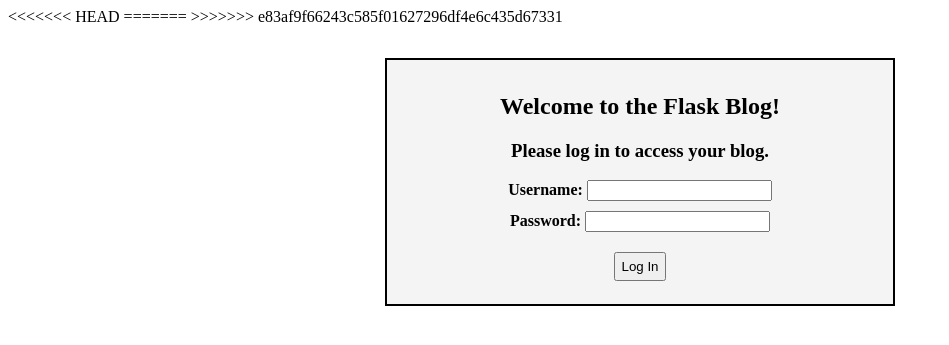
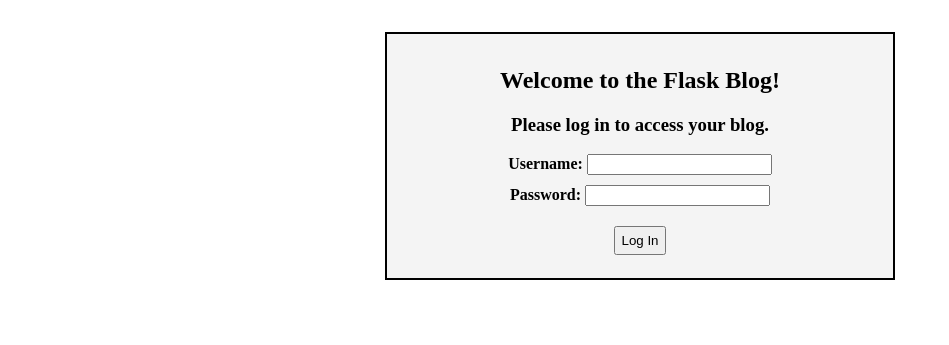
Before and after one commit to smarlaku820/realpython2, a Flask app: template flask-blog/templates/login.html in a window 1280 px wide. Shown: the top 345 px of the page, without its empty margins (0-949 px from the left). Run offline with Flask 2, Linux system fonts and the light colour scheme; the template is opened without the code that fills it, so the values that code supplies are empty.

Commit message:
Chapter 3: Flask Blog App Completed with error rectifications

```diff
--- a/flask-blog/blog.py
+++ b/flask-blog/blog.py
@@ -32,10 +32,6 @@ def login():
 			return redirect(url_for('main'))
 	return render_template('login.html', error=error), status_code
 
-<<<<<<< HEAD
-
-=======
->>>>>>> e83af9f66243c585f01627296df4e6c435d67331
 # Python functools replicate existing functions with some arguments already passed in. It also creates new version of the function in a well-documented manner
 def login_required(test):
 	@wraps(test)
--- a/flask-blog/templates/template.html
+++ b/flask-blog/templates/template.html
@@ -2,11 +2,8 @@
 <html>
 <head>
 <title>Welcome, friends!</title>
-<<<<<<< HEAD
 <link rel="stylesheet"
 href="{{ url_for('static', filename='css/styles.css') }}">
-=======
->>>>>>> e83af9f66243c585f01627296df4e6c435d67331
 </head>
 <body>
 <div class="container">
```
Also changed, not shown: flask-blog/blog.db.
